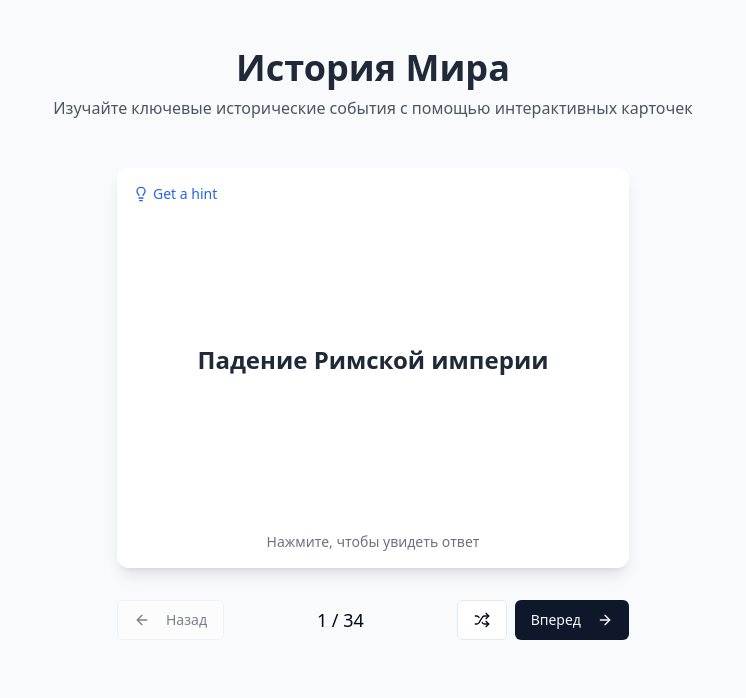
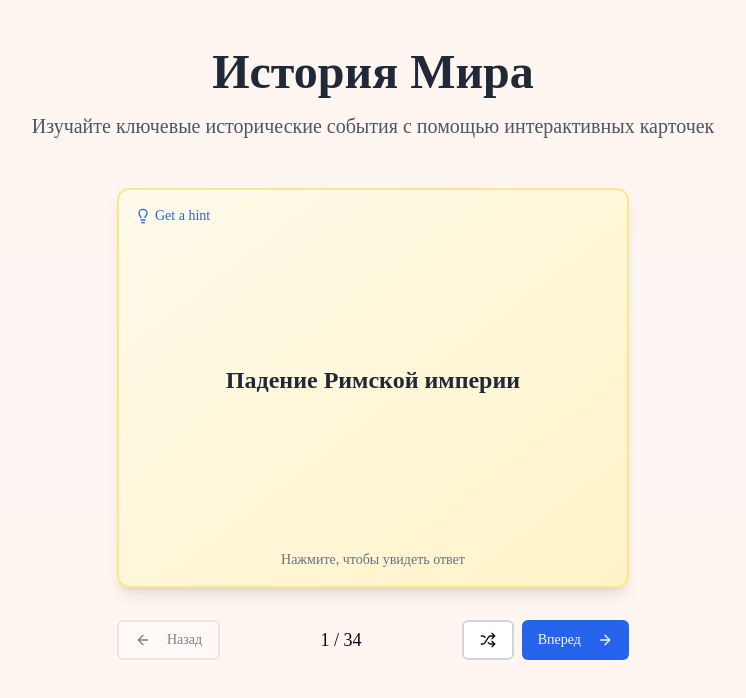
Before and after one commit to sabiwxs/history-flash-cards-unlocked, a React (Vite) app: page / in a window 1280 px wide. Shown: the top 698 px of the page, without its empty margins (267-1013 px from the left). Built offline with nearby package versions, Linux system fonts and the light colour scheme.

Commit message:
feat: Implement design changes based on prompt
Refactor the application's design to incorporate retro-atlas and modern-gamification styles as described in the prompt.

```diff
--- a/src/components/FlashCard.tsx
+++ b/src/components/FlashCard.tsx
@@ -1,7 +1,7 @@
 
-import React, { useState } from 'react';
+import React from 'react';
 import { FlashCard as FlashCardType } from '../data/flashcards';
-import { Lightbulb } from 'lucide-react';
+import { Lightbulb, Shield, Star } from 'lucide-react';
 import { cn } from '@/lib/utils';
 
 interface FlashCardProps {
@@ -12,6 +12,28 @@ interface FlashCardProps {
   onToggleHint: () => void;
 }
 
+const getCardColor = (question: string) => {
+  const lowerQuestion = question.toLowerCase();
+  if (lowerQuestion.includes('война') || lowerQuestion.includes('битва')) {
+    return 'bg-gradient-to-br from-blue-50 to-blue-100 border-blue-200';
+  } else if (lowerQuestion.includes('революция')) {
+    return 'bg-gradient-to-br from-red-50 to-red-100 border-red-200';
+  } else if (lowerQuestion.includes('открытие') || lowerQuestion.includes('изобретение')) {
+    return 'bg-gradient-to-br from-green-50 to-green-100 border-green-200';
+  }
+  return 'bg-gradient-to-br from-amber-50 to-amber-100 border-amber-200';
+};
+
+const getCardIcon = (question: string) => {
+  const lowerQuestion = question.toLowerCase();
+  if (lowerQuestion.includes('война') || lowerQuestion.includes('битва')) {
+    return <Shield className="h-6 w-6 text-blue-600" />;
+  } else if (lowerQuestion.includes('открытие') || lowerQuestion.includes('изобретение')) {
+    return <Star className="h-6 w-6 text-green-600" />;
+  }
+  return null;
+};
+
 const FlashCard: React.FC<FlashCardProps> = ({
   card,
   isShowingAnswer,
@@ -19,6 +41,9 @@ const FlashCard: React.FC<FlashCardProps> = ({
   onFlip,
   onToggleHint,
 }) => {
+  const cardColor = getCardColor(card.question);
+  const cardIcon = getCardIcon(card.question);
+
   return (
     <div className="relative w-full max-w-lg h-[400px] perspective-1000 cursor-pointer">
       <div
@@ -29,7 +54,10 @@ const FlashCard: React.FC<FlashCardProps> = ({
         onClick={onFlip}
       >
         {/* Front of card */}
-        <div className="absolute w-full h-full bg-white rounded-xl shadow-lg p-6 backface-hidden">
+        <div className={cn(
+          "absolute w-full h-full rounded-xl shadow-lg p-6 backface-hidden border-2",
+          cardColor
+        )}>
           <button
             className="absolute top-4 left-4 flex items-center gap-1 text-sm text-blue-600 hover:text-blue-800"
             onClick={(e) => {
@@ -41,11 +69,17 @@ const FlashCard: React.FC<FlashCardProps> = ({
             Get a hint
           </button>
 
+          {cardIcon && (
+            <div className="absolute top-4 right-4">
+              {cardIcon}
+            </div>
+          )}
+
           <div className="flex flex-col items-center justify-center h-full">
-            <h2 className="text-2xl font-bold text-center text-gray-800 mb-4">{card.question}</h2>
+            <h2 className="text-2xl font-bold text-center text-gray-800 mb-4 font-playfair">{card.question}</h2>
 
             {showHint && (
-              <div className="mt-4 p-4 bg-blue-50 rounded-lg text-sm text-gray-700">
+              <div className="mt-4 p-4 bg-white bg-opacity-50 rounded-lg text-sm text-gray-700">
                 <p>{card.hint}</p>
               </div>
             )}
@@ -57,10 +91,13 @@ const FlashCard: React.FC<FlashCardProps> = ({
         </div>
 
         {/* Back of card */}
-        <div className="absolute w-full h-full bg-white rounded-xl shadow-lg p-6 rotate-y-180 backface-hidden">
+        <div className={cn(
+          "absolute w-full h-full rounded-xl shadow-lg p-6 rotate-y-180 backface-hidden border-2",
+          cardColor
+        )}>
           <div className="flex flex-col items-center justify-center h-full">
-            <h3 className="text-xl font-medium text-gray-700 mb-4">{card.question}</h3>
-            <p className="text-gray-700 text-center">{card.answer}</p>
+            <h3 className="text-xl font-medium text-gray-700 mb-4 font-playfair">{card.question}</h3>
+            <p className="text-gray-700 text-center font-playfair">{card.answer}</p>
 
             <div className="absolute bottom-4 text-center w-full text-sm text-gray-500">
               Нажмите, чтобы вернуться к вопросу
--- a/src/components/NavigationControls.tsx
+++ b/src/components/NavigationControls.tsx
@@ -24,13 +24,14 @@ const NavigationControls: React.FC<NavigationControlsProps> = ({
         variant="outline"
         onClick={onPrevious}
         disabled={currentIndex === 0}
+        className="border-2 border-gray-300 hover:border-gray-400"
       >
         <ArrowLeft className="mr-2 h-4 w-4" />
         Назад
       </Button>
 
       <div className="text-center">
-        <span className="font-medium text-lg">
+        <span className="font-medium text-lg font-playfair">
           {currentIndex + 1} / {totalCards}
         </span>
       </div>
@@ -39,12 +40,14 @@ const NavigationControls: React.FC<NavigationControlsProps> = ({
         <Button
           variant="outline"
           onClick={onShuffle}
+          className="border-2 border-gray-300 hover:border-gray-400"
         >
           <Shuffle className="h-4 w-4" />
         </Button>
 
         <Button
           onClick={onNext}
+          className="bg-blue-600 hover:bg-blue-700"
         >
           Вперед
           <ArrowRight className="ml-2 h-4 w-4" />
--- a/src/pages/Index.tsx
+++ b/src/pages/Index.tsx
@@ -4,13 +4,13 @@ import FlashCardDeck from '@/components/FlashCardDeck';
 
 const Index = () => {
   return (
-    <div className="min-h-screen bg-gray-50 py-12 px-4">
+    <div className="min-h-screen bg-[#FDE1D3] bg-opacity-30 py-12 px-4 font-playfair">
       <div className="max-w-4xl mx-auto">
         <header className="text-center mb-12">
-          <h1 className="text-3xl sm:text-4xl font-bold text-gray-800 mb-2">
+          <h1 className="text-4xl sm:text-5xl font-bold text-gray-800 mb-4 font-playfair">
             История Мира
           </h1>
-          <p className="text-gray-600">
+          <p className="text-xl text-gray-600">
             Изучайте ключевые исторические события с помощью интерактивных карточек
           </p>
         </header>
--- a/tailwind.config.ts
+++ b/tailwind.config.ts
@@ -18,6 +18,9 @@ export default {
       }
     },
     extend: {
+      fontFamily: {
+        'playfair': ['Playfair Display', 'serif'],
+      },
       colors: {
         border: 'hsl(var(--border))',
         input: 'hsl(var(--input))',
```
Lines whose indentation alone changed are shown as unchanged.
